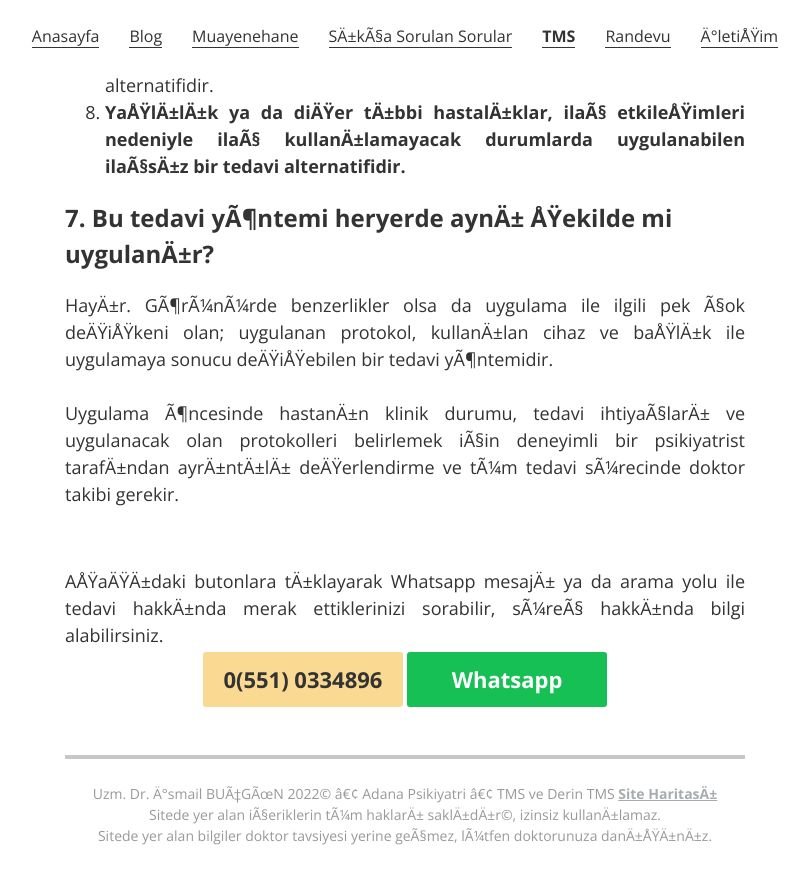
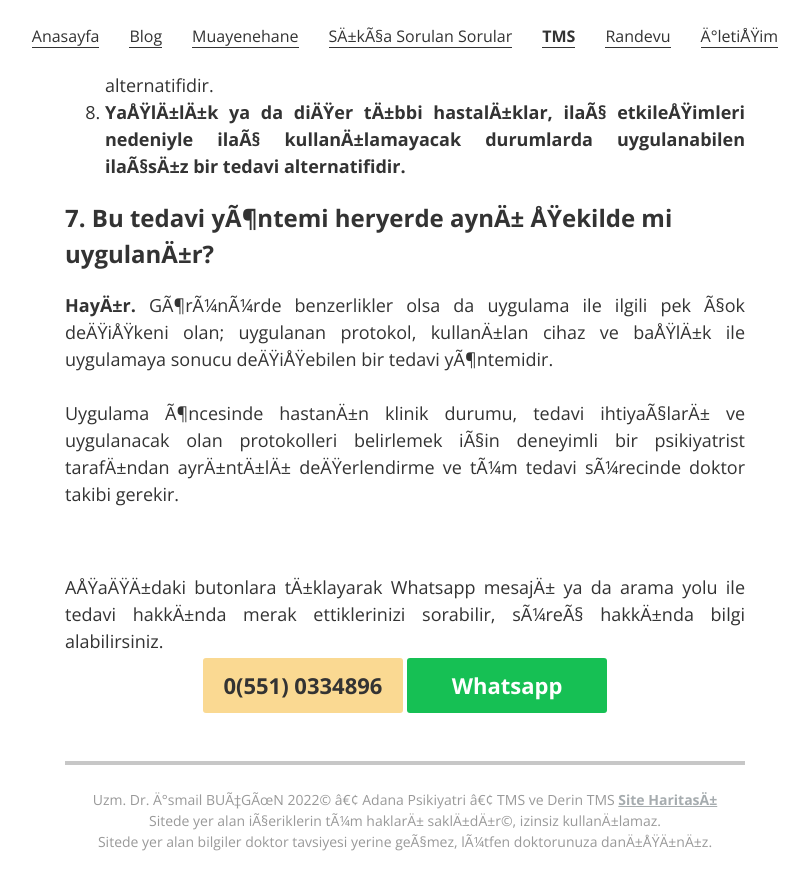
Before and after one commit to ibucgun/ibucgun.github.io, a Jekyll site: the page built from tms.html, in a window 1280 px wide and 900 px high, scrolled down 4584 px. Shown: the top 890 px of the window, without its empty margins (235-1043 px from the left). Built offline with Jekyll 4.4.1, drawn with Linux system fonts in a browser that asks for light colours.

Commit message:
Update tms.html

```diff
--- a/tms.html
+++ b/tms.html
@@ -89,13 +89,13 @@ description: Adana TMS ve Derin TMS Tedavisi • Muayenahanemde uyguladığım T
 
 		  <h2>7. Bu tedavi yöntemi heryerde aynı şekilde mi uygulanır?</h2>
 		  <p class="resume-item-copy" style="text-align: justify;font-size: 1.125rem;">
-		  Hayır. Görünürde benzerlikler olsa da uygulama ile ilgili pek çok değişkeni olan; uygulanan protokol, kullanılan cihaz ve başlık ile uygulamaya sonucu değişebilen bir tedavi yöntemidir.
+		  <b>Hayır.</b> Görünürde benzerlikler olsa da uygulama ile ilgili pek çok değişkeni olan; uygulanan protokol, kullanılan cihaz ve başlık ile uygulamaya sonucu değişebilen bir tedavi yöntemidir.
 		  <br><br>
 		  Uygulama öncesinde hastanın klinik durumu, tedavi ihtiyaçları ve uygulanacak olan protokolleri belirlemek için deneyimli bir psikiyatrist tarafından ayrıntılı değerlendirme ve tüm tedavi sürecinde doktor takibi gerekir.
 		  </p>
+
+		  <p class="resume-item-copy" style="text-align: justify;font-size: 1.125rem;">
 		  <br><br>
-		  <p class="resume-item-copy" style="text-align: justify;font-size: 1.125rem;">
-
 		  Aşağıdaki butonlara tıklayarak Whatsapp mesajı ya da arama yolu ile tedavi hakkında merak ettiklerinizi sorabilir, süreç hakkında bilgi alabilirsiniz.
 		  <center><a href="tel:+905510334896" class="contact-button no-print" itemprop="telephone" title="Ara" style="margin-top:3px;"><b>0(551) 0334896</b></a>
 	      <a href="https://wa.me/905510334896" class="whatsapp-button no-print" itemprop="whatsapp" title="Whatsapp Mesajı Gönder" style="margin-top:3px;"><b>Whatsapp</b></a>
```
